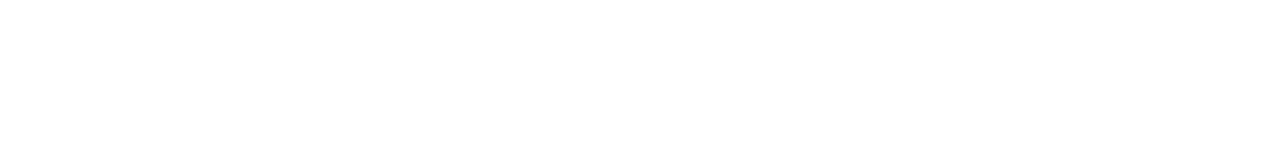
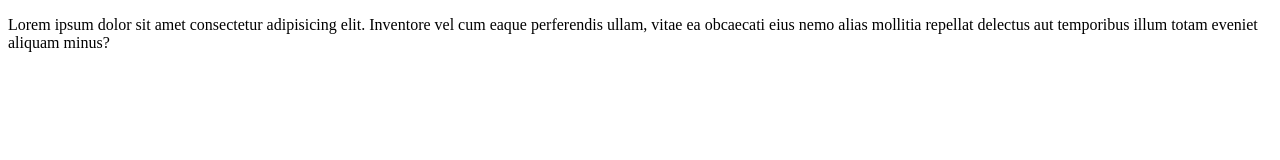
Before and after one commit to KydossK/Git-Test, a plain HTML site: page index.html in a window 1280 px wide. Drawn offline with Linux system fonts and the light colour scheme.

Commit message:
add text
lorem ipsum

```diff
--- a/index.html
+++ b/index.html
@@ -6,6 +6,6 @@
     <title>Document</title>
 </head>
 <body>
-
+    <p>Lorem ipsum dolor sit amet consectetur adipisicing elit. Inventore vel cum eaque perferendis ullam, vitae ea obcaecati eius nemo alias mollitia repellat delectus aut temporibus illum totam eveniet aliquam minus?</p>
 </body>
 </html>
```
